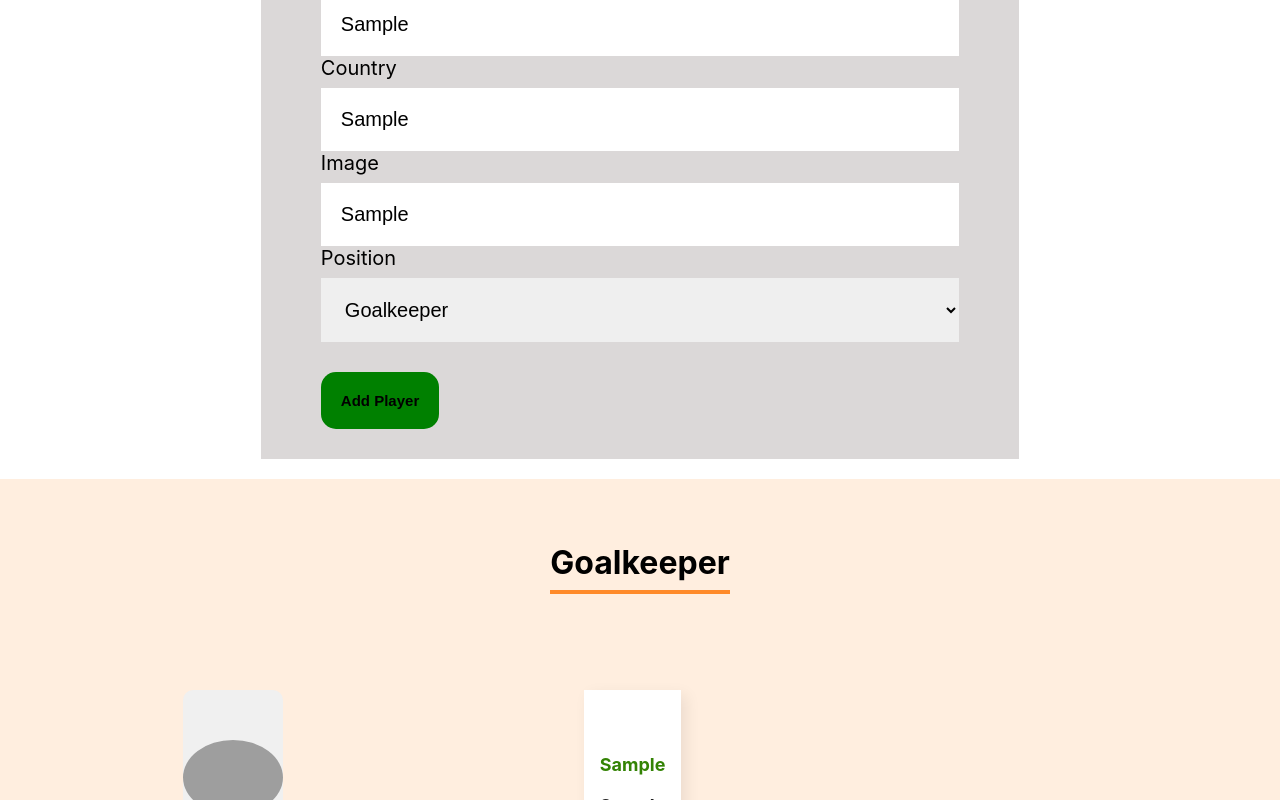
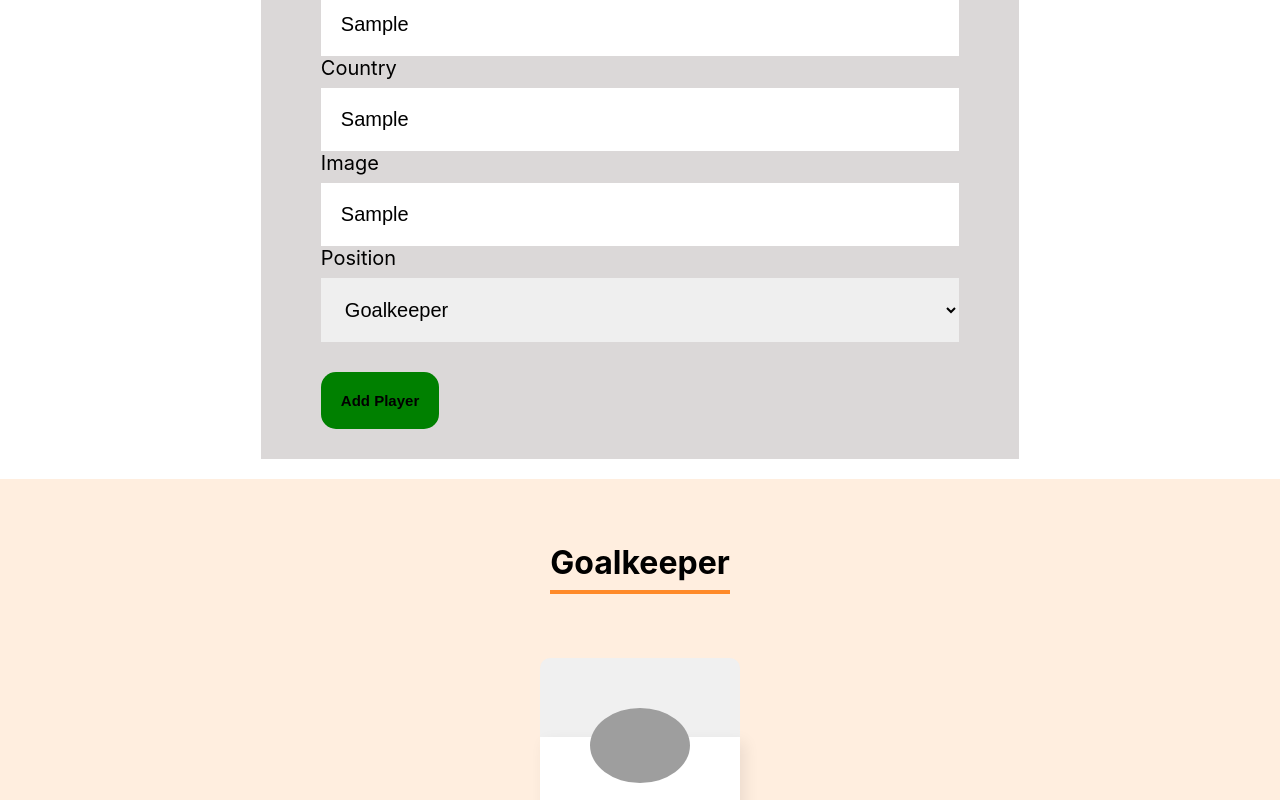
Before and after one commit to tharlytonscarabotto/dreamteam-react, a React (Create React App) app: page / in a window 1280 px wide. Both pictures are taken after typing "Sample", "Sample", "Sample", "Sample" into the empty fields and a click on the button "Add Player". Shown: the part 675-1475 px from the top of the page. Built offline with nearby package versions, Linux system fonts and the light colour scheme; grey boxes are pictures that could not be loaded.

Commit message:
correcting a bug with the player's card

```diff
--- a/src/components/FieldPositions/FieldPositions.css
+++ b/src/components/FieldPositions/FieldPositions.css
@@ -10,8 +10,9 @@
     padding-bottom: 8px;
 }
 
-.field-positions .player-card {
+.field-positions .card {
     display: flex;
     justify-content: space-around;
     margin-top: 32px;
+    flex-wrap: wrap;
 }
--- a/src/components/FieldPositions/index.js
+++ b/src/components/FieldPositions/index.js
@@ -5,7 +5,7 @@ const FieldPositions = (props)=>{
     return(
         <section className='field-positions' style={{backgroundColor: props.backgroundColor}}>
             <h3 style={{borderColor: props.cardColor}}>{props.position}</h3>
-            <div className='player-card'>
+            <div className='card'>
                 {props.players.map(player => <PlayerCard name={player.name} team={player.team} country={player.country} image={player.image}/>)}
             </div>
         </section>
--- a/src/components/PlayerCard/PlayerCard.css
+++ b/src/components/PlayerCard/PlayerCard.css
@@ -1,5 +1,5 @@
 .player-card{
-    width: 800px;
+    width: 200px;
 }
 
 .player-card .header{
@@ -18,8 +18,8 @@
     background: #FFFFFF;
     box-shadow: 5px 5px 15px rgba(0, 0, 0, 0.08);
     border-radius: 0px 0px 10px 10px;
-    padding-top: 40px;
-    padding-bottom: 10px;
+    padding-top: 90px;
+    padding-bottom: 40px;
 }
 
 .player-card .footer h4{
```
